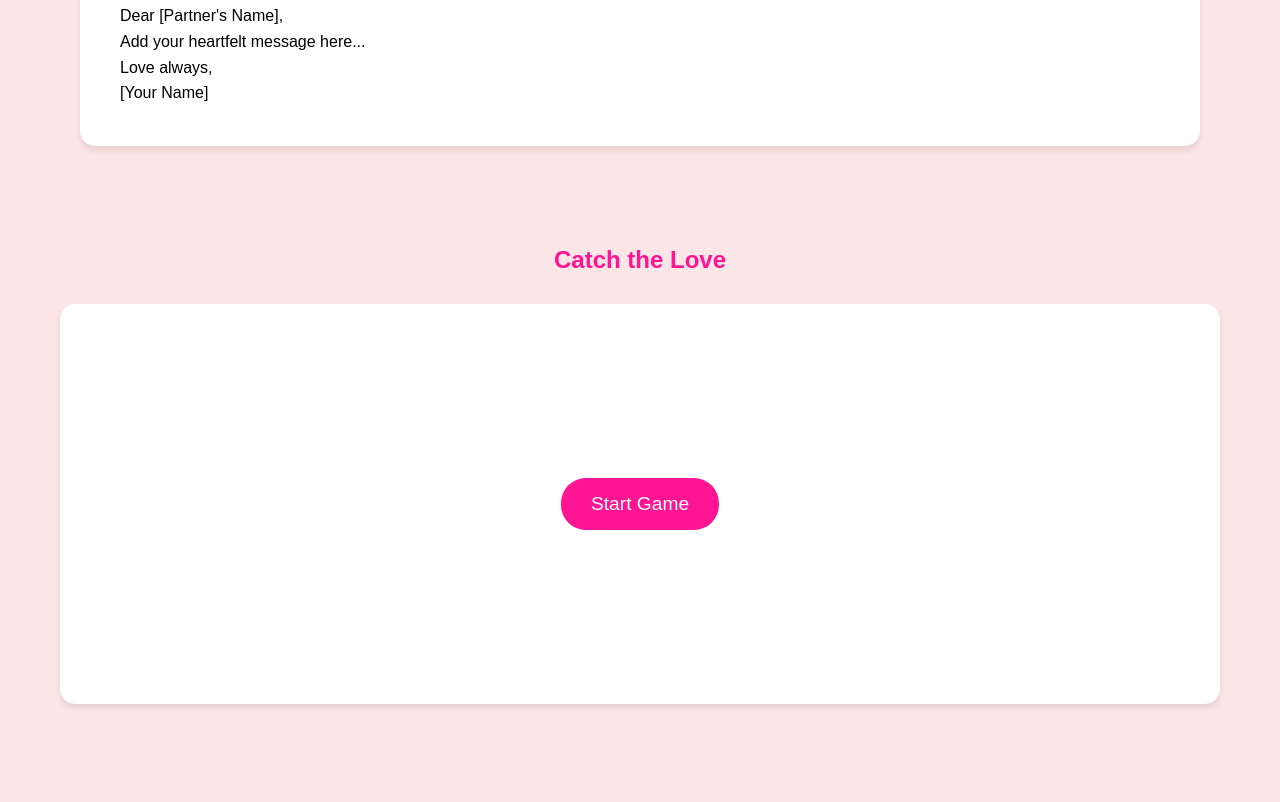
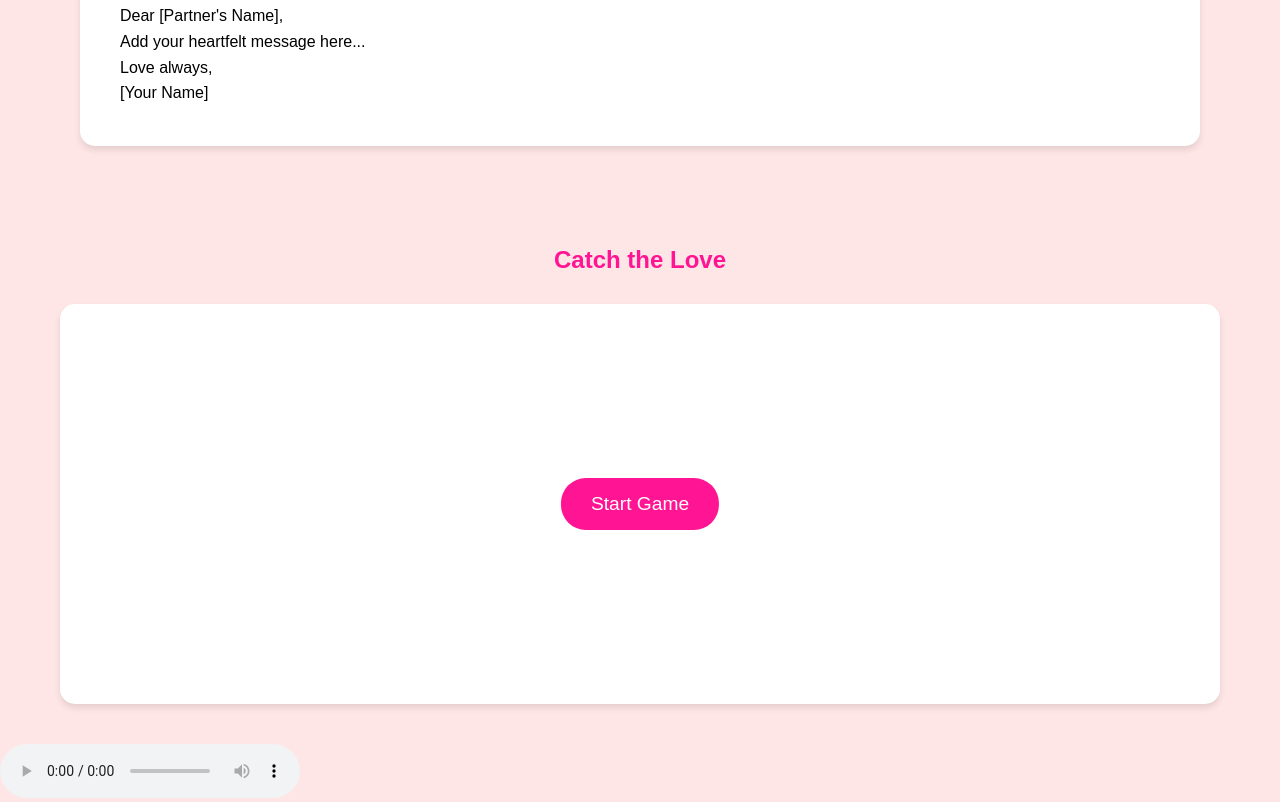
Before and after one commit to beingtroy/from-me-to-you, a plain HTML site: page index.html in a window 1280 px wide. Shown: the part 1882-2684 px from the top of the page. Before the commit the page ends 2626 px from the top, so only its background shows below. Drawn offline with Linux system fonts and the light colour scheme; a script that the page names is missing.

Commit message:
Update index.html

```diff
--- a/index.html
+++ b/index.html
@@ -96,7 +96,7 @@
         </div>
     </div>
 
-    <audio autoplay src="L'exil.mp3"></audio>
+    <audio controls autoplay src="L'exil.mp3"></audio>
 
     <!--section id="playlist" class="section">
         <h2>Our Love Playlist</h2>
```
